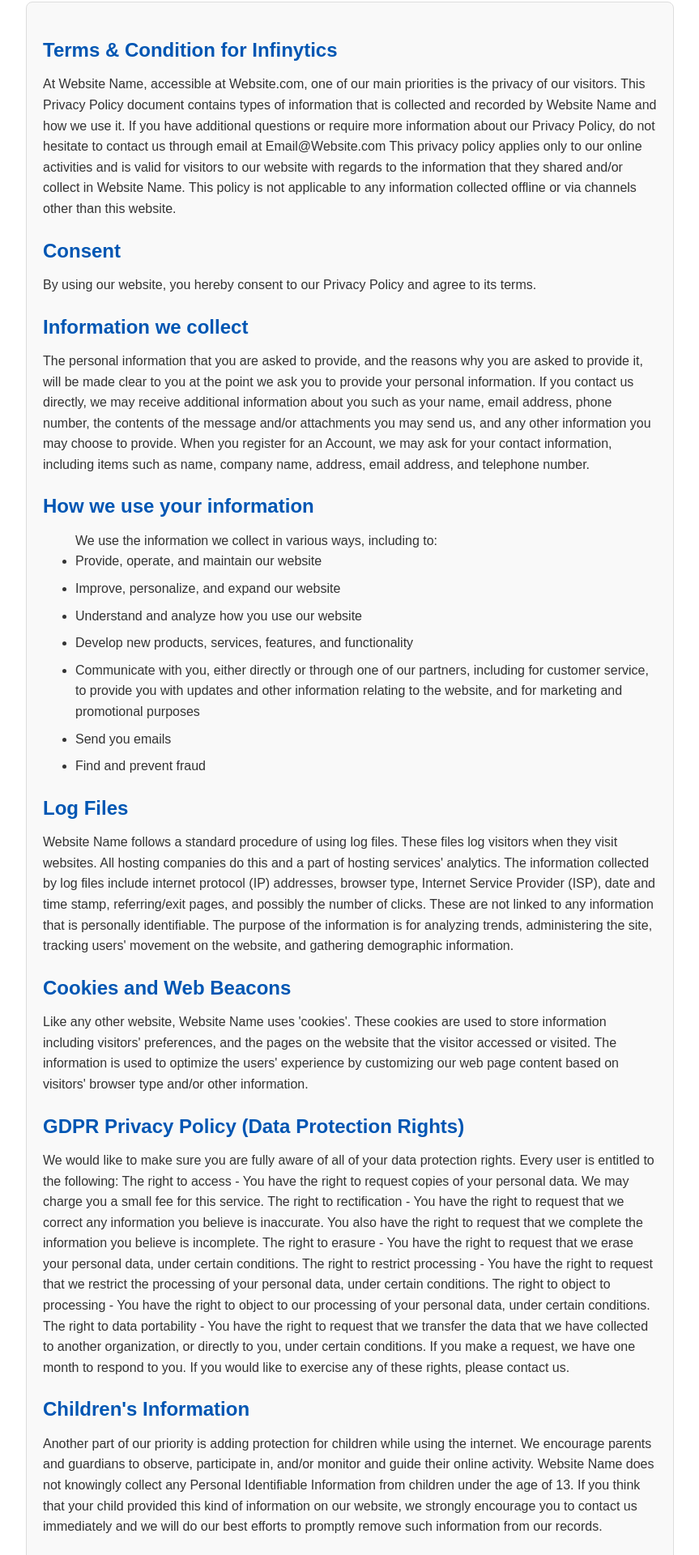
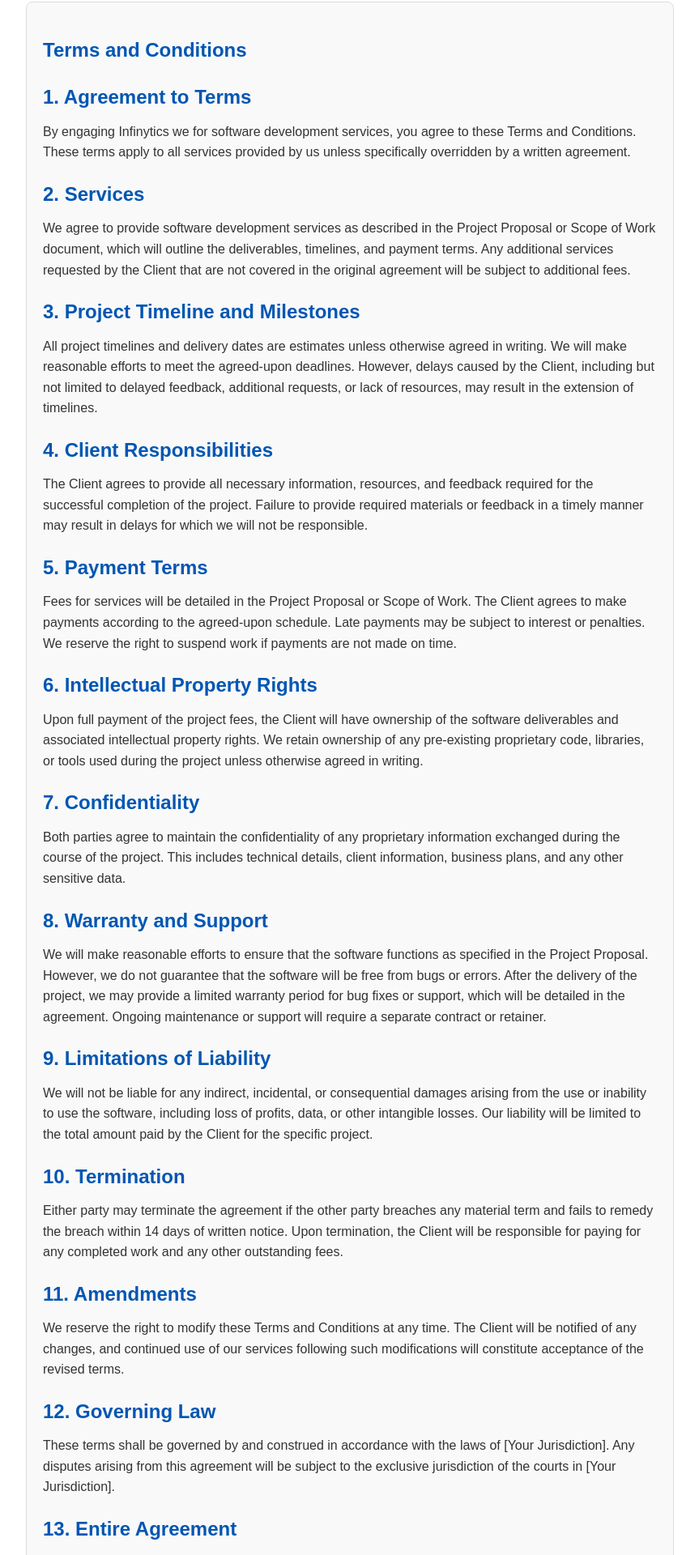
Before and after one commit to preeti28dec/Infinytics, a React (Create React App) app: page /terms-condition in a window 1280 px wide. Shown: the part 18-1938 px from the top of the page at 81% size, without its empty margins (208-1071 px from the left). Built offline with nearby package versions, Linux system fonts and the light colour scheme.

Commit message:
Update terms-condition.jsx

```diff
--- a/src/componets/terms-condition.jsx
+++ b/src/componets/terms-condition.jsx
@@ -3,64 +3,72 @@
 function TermsCondition() {
     return (
         <div class="policy">
-            <h2>Terms & Condition for Infinytics</h2>
-            <p>At Website Name, accessible at Website.com, one of our main priorities is the privacy of our visitors. This Privacy Policy document contains types of information that is collected and recorded by Website Name and how we use it.
+           <h2>Terms and Conditions</h2>
 
-                If you have additional questions or require more information about our Privacy Policy, do not hesitate to contact us through email at Email@Website.com
+<h2>1. Agreement to Terms</h2>
+<p>
+By engaging Infinytics we for software development services, you agree to these Terms and Conditions. These terms apply to all services provided by us unless specifically overridden by a written agreement.
+</p>
 
-                This privacy policy applies only to our online activities and is valid for visitors to our website with regards to the information that they shared and/or collect in Website Name. This policy is not applicable to any information collected offline or via channels other than this website.
-            </p>
+<h2>2. Services</h2>
+<p>
+We agree to provide software development services as described in the Project Proposal or Scope of Work document, which will outline the deliverables, timelines, and payment terms. Any additional services requested by the Client that are not covered in the original agreement will be subject to additional fees.
+</p>
 
-            <h2>Consent</h2>
-            <p>By using our website, you hereby consent to our Privacy Policy and agree to its terms.</p>
+<h2>3. Project Timeline and Milestones</h2>
+<p>
+All project timelines and delivery dates are estimates unless otherwise agreed in writing. We will make reasonable efforts to meet the agreed-upon deadlines. However, delays caused by the Client, including but not limited to delayed feedback, additional requests, or lack of resources, may result in the extension of timelines.
+</p>
 
-            <h2>Information we collect</h2>
-            <p>
-                The personal information that you are asked to provide, and the reasons why you are asked to provide it, will be made clear to you at the point we ask you to provide your personal information.
+<h2>4. Client Responsibilities</h2>
+<p>
+The Client agrees to provide all necessary information, resources, and feedback required for the successful completion of the project. Failure to provide required materials or feedback in a timely manner may result in delays for which we will not be responsible.
+</p>
 
-                If you contact us directly, we may receive additional information about you such as your name, email address, phone number, the contents of the message and/or attachments you may send us, and any other information you may choose to provide.
+<h2>5. Payment Terms</h2>
+<p>
+Fees for services will be detailed in the Project Proposal or Scope of Work. The Client agrees to make payments according to the agreed-upon schedule. Late payments may be subject to interest or penalties. We reserve the right to suspend work if payments are not made on time.
+</p>
 
-                When you register for an Account, we may ask for your contact information, including items such as name, company name, address, email address, and telephone number.
+<h2>6. Intellectual Property Rights</h2>
+<p>
+Upon full payment of the project fees, the Client will have ownership of the software deliverables and associated intellectual property rights. We retain ownership of any pre-existing proprietary code, libraries, or tools used during the project unless otherwise agreed in writing.
+</p>
 
-            </p>
-            <h2>How we use your information</h2>
-            <ul>
-                We use the information we collect in various ways, including to:
-                <li>Provide, operate, and maintain our website</li>
-                <li>Improve, personalize, and expand our website</li>
-                <li>Understand and analyze how you use our website</li>
-                <li>Develop new products, services, features, and functionality</li>
-                <li>Communicate with you, either directly or through one of our partners, including for customer service, to provide you with updates and other information relating to the website, and for marketing and promotional purposes
-                </li><li>Send you emails</li>
-                <li> Find and prevent fraud</li>
-            </ul>
-            <h2>Log Files</h2>
-            <p>Website Name follows a standard procedure of using log files. These files log visitors when they visit websites. All hosting companies do this and a part of hosting services' analytics. The information collected by log files include internet protocol (IP) addresses, browser type, Internet Service Provider (ISP), date and time stamp, referring/exit pages, and possibly the number of clicks. These are not linked to any information that is personally identifiable. The purpose of the information is for analyzing trends, administering the site, tracking users' movement on the website, and gathering demographic information.</p>
+<h2>7. Confidentiality</h2>
+<p>
+Both parties agree to maintain the confidentiality of any proprietary information exchanged during the course of the project. This includes technical details, client information, business plans, and any other sensitive data.
+</p>
 
-            <h2>Cookies and Web Beacons</h2>
-            <p>Like any other website, Website Name uses 'cookies'. These cookies are used to store information including visitors' preferences, and the pages on the website that the visitor accessed or visited. The information is used to optimize the users' experience by customizing our web page content based on visitors' browser type and/or other information.</p>
+<h2>8. Warranty and Support</h2>
+<p>
+We will make reasonable efforts to ensure that the software functions as specified in the Project Proposal. However, we do not guarantee that the software will be free from bugs or errors. After the delivery of the project, we may provide a limited warranty period for bug fixes or support, which will be detailed in the agreement. Ongoing maintenance or support will require a separate contract or retainer.
+</p>
 
-            <h2>GDPR Privacy Policy (Data Protection Rights)</h2>
-            <p>We would like to make sure you are fully aware of all of your data protection rights. Every user is entitled to the following:
+<h2>9. Limitations of Liability</h2>
+<p>
+We will not be liable for any indirect, incidental, or consequential damages arising from the use or inability to use the software, including loss of profits, data, or other intangible losses. Our liability will be limited to the total amount paid by the Client for the specific project.
+</p>
 
-                The right to access - You have the right to request copies of your personal data. We may charge you a small fee for this service.
+<h2>10. Termination</h2>
+<p>
+Either party may terminate the agreement if the other party breaches any material term and fails to remedy the breach within 14 days of written notice. Upon termination, the Client will be responsible for paying for any completed work and any other outstanding fees.
+</p>
 
-                The right to rectification - You have the right to request that we correct any information you believe is inaccurate. You also have the right to request that we complete the information you believe is incomplete.
+<h2>11. Amendments</h2>
+<p>
+We reserve the right to modify these Terms and Conditions at any time. The Client will be notified of any changes, and continued use of our services following such modifications will constitute acceptance of the revised terms.
+</p>
 
-                The right to erasure - You have the right to request that we erase your personal data, under certain conditions.
+<h2>12. Governing Law</h2>
+<p>
+These terms shall be governed by and construed in accordance with the laws of [Your Jurisdiction]. Any disputes arising from this agreement will be subject to the exclusive jurisdiction of the courts in [Your Jurisdiction].
+</p>
 
-                The right to restrict processing - You have the right to request that we restrict the processing of your personal data, under certain conditions.
-
-                The right to object to processing - You have the right to object to our processing of your personal data, under certain conditions.
-
-                The right to data portability - You have the right to request that we transfer the data that we have collected to another organization, or directly to you, under certain conditions.
-
-                If you make a request, we have one month to respond to you. If you would like to exercise any of these rights, please contact us.</p>
-
-            <h2>Children's Information</h2>
-            <p>Another part of our priority is adding protection for children while using the internet. We encourage parents and guardians to observe, participate in, and/or monitor and guide their online activity.
-
-                Website Name does not knowingly collect any Personal Identifiable Information from children under the age of 13. If you think that your child provided this kind of information on our website, we strongly encourage you to contact us immediately and we will do our best efforts to promptly remove such information from our records.</p>
+<h2>13. Entire Agreement</h2>
+<p>
+These Terms and Conditions, along with the Project Proposal, represent the entire agreement between the parties and supersede any prior agreements or understandings, whether written or oral.
+</p>
         </div>
 
     )
```
